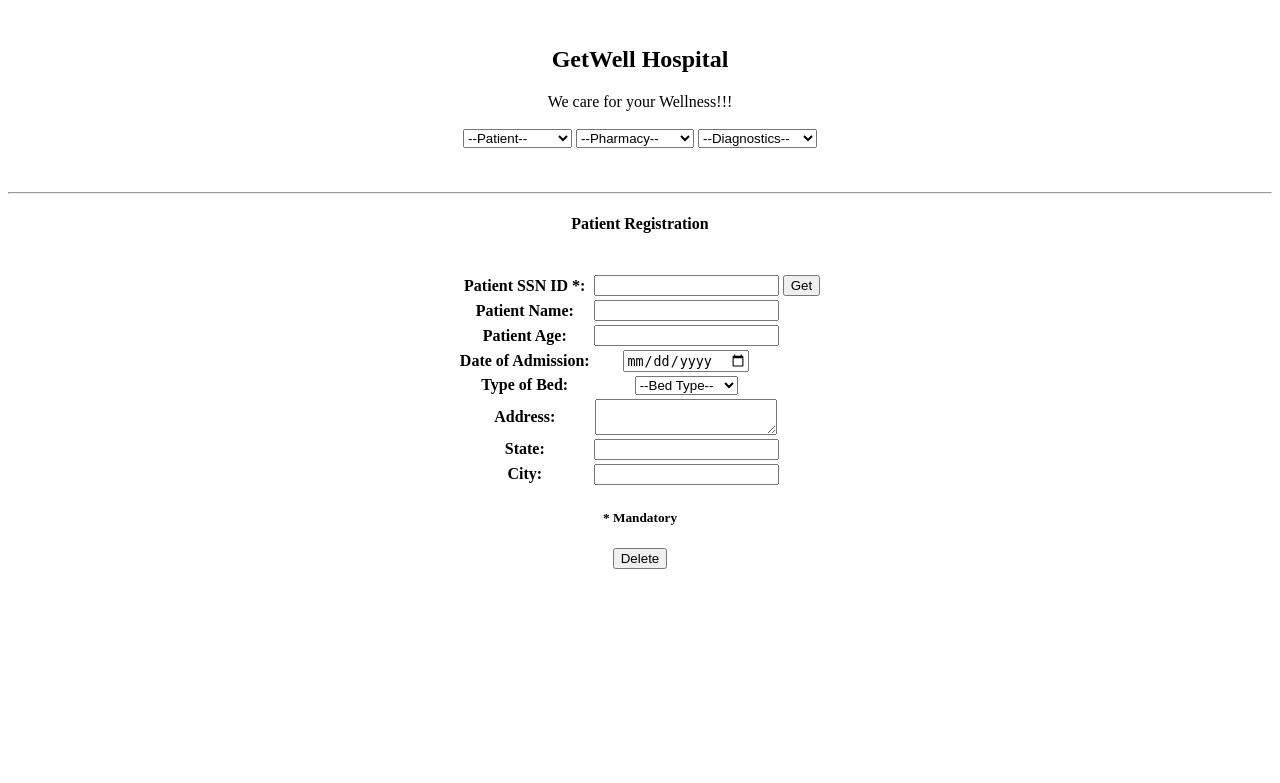
After one commit to ThivagaranThiayagarajan/HMS, a Flask app: template application/templates/delete_patient.html in a window 1280 px wide. The commit adds this page. Shown: the top 783 px of the page. Run offline with Flask 2, Linux system fonts and the light colour scheme; the template is opened without the code that fills it, so the values that code supplies are empty.

Commit message:
add delete patient

```diff
--- /dev/null
+++ b/application/templates/delete_patient.html
@@ -0,0 +1,64 @@
+<html>
+    <head>
+        <title>Delete Patient</title>
+        <br/>
+        <center><h2>GetWell Hospital</h2></center>
+        <center>We care for your Wellness!!!</center>
+        <br/>
+        <center>
+          <select name="Patient" id="patient">
+            <option value="patient">--Patient--</option>
+            <option value="create_patient">Create Patient</option>
+            <option value="update_patient">Update patient</option>
+            <option value="delete_patient">Delete patient</option>
+            <option value="view_patient">View patient</option>
+          </select>
+
+          <select name="Pharmacy" id="pharmacy">
+            <option value="pharmacy">--Pharmacy--</option>
+            <option value="issue_medicines">Issue Medicines</option>
+            <option value="final_billing">Final Billing</option>
+          </select>
+
+          <select name="Diagnostics" id="diagnostics">
+            <option value="diagnostics">--Diagnostics--</option>
+            <option value="add_diagnostics">Add Diagnostics</option>
+          </select>
+          </center>
+
+        <br/>
+        <br/>
+        <hr/>
+
+    </head>
+
+    <body>
+        <center><h4>Patient Registration</h4></center>
+        <br>
+        <div>
+            <form action="add_patient" method="POST">
+                <center>
+                <table>
+                <tr><th>Patient SSN ID *:</th> <th><input type="text" name="patient_id"></th>
+                <th><button type="submit">Get</button></th></tr>
+                <tr><th>Patient Name:</th> <th><input type="text" name="patient_name"></th></tr>
+                <tr><th>Patient Age:</th> <th><input type="text" name="patient_age"></th></tr>
+                <tr><th>Date of Admission:</th> <th><input type="date" name="date"></th></tr>
+                <tr><th>Type of Bed:</th> <th><select name="Pharmacy" id="pharmacy">
+                             <option value="bed_type">--Bed Type--</option>
+                             <option value="general_ward">General ward</option>
+                             <option value="semi_sharing">Semi sharing</option>
+                             <option value="single_bed">Single bed</option>
+                             </select></th></tr>
+                <tr><th>Address:</th> <th><textarea></textarea></th></tr>
+                <tr><th>State:</th> <th><input type="text" name="state"></th></tr>
+                <tr><th>City:</th> <th><input type="text" name="city"></th></tr>
+                </table>
+                <h5>* Mandatory</h5>
+                <button type="submit">Delete</button>
+                </center>
+
+            </form>
+        </div>
+    </body>
+    </html>
--- a/update_patient.html
+++ b/application/templates/update_patient.html
@@ -55,8 +55,8 @@
                 <tr><th>City:</th> <th><input type="text" name="city"></th></tr>
                 </table>
                 <h5>* Mandatory</h5>
-                <button type="submit">Create Patient Account</button>
-                <button type="submit">Reset</button>
+
+                <button type="submit">Update</button>
                 </center>
 
             </form>
```
Also changed, not shown: application/templates/create_patient.html (renamed from create_patient.html).
